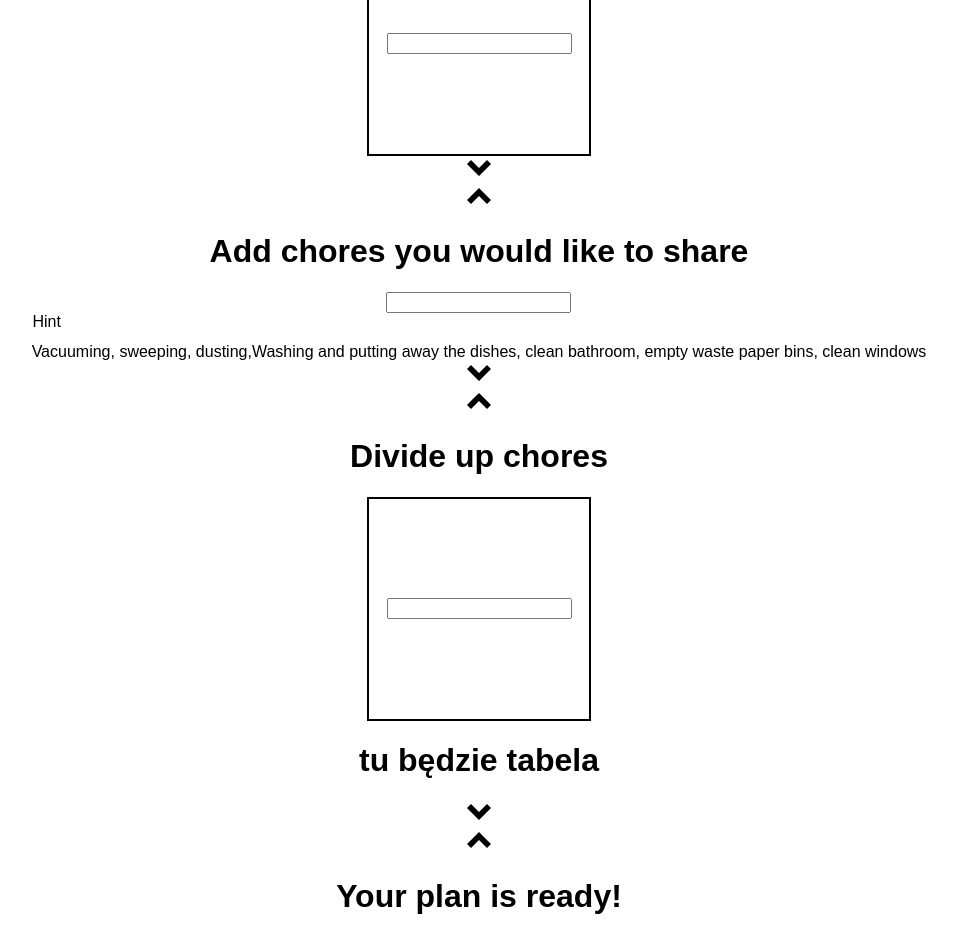
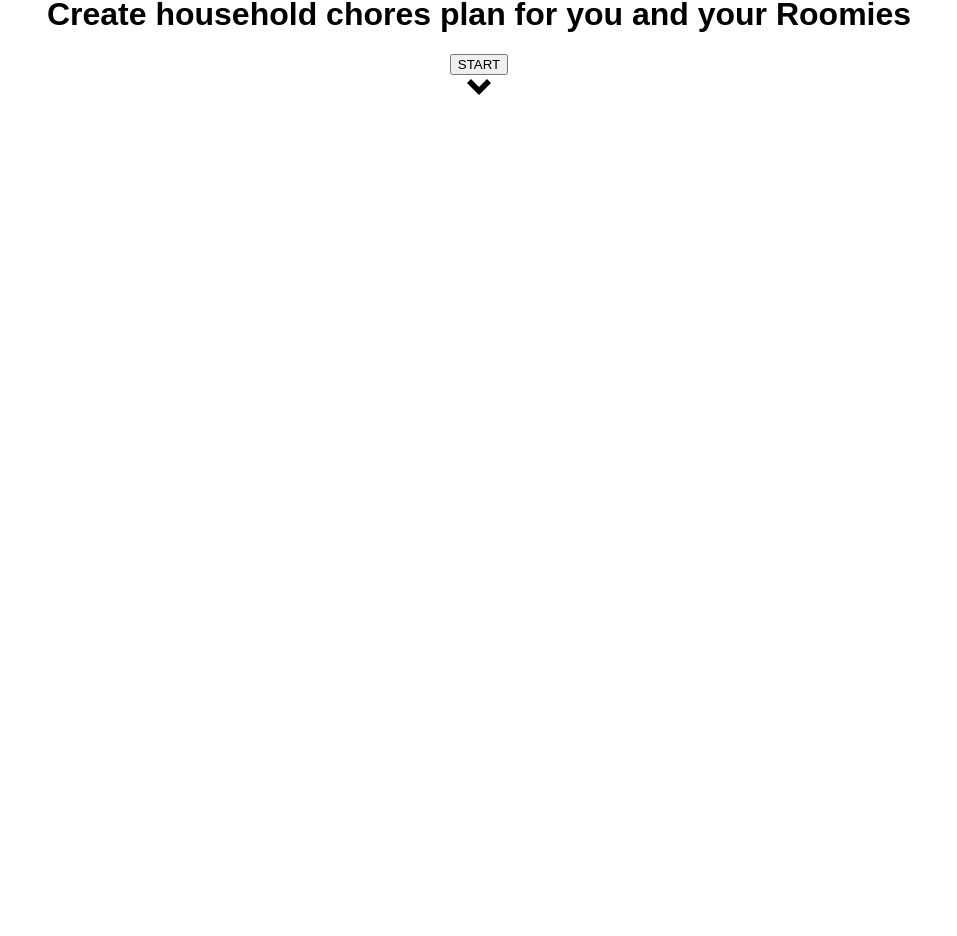
Before and after one commit to AHerod/chores-table-generator, a React (Create React App) app: page / in a window 1280 px wide. Shown: the part 361-1297 px from the top of the page, without its empty margins (161-1118 px from the left). After the commit the page ends 800 px from the top, so only its background shows below. Built offline with nearby package versions, Linux system fonts and the light colour scheme.

Commit message:
routes and links added

```diff
--- a/package.json
+++ b/package.json
@@ -6,6 +6,7 @@
     "react": "^16.4.2",
     "react-dom": "^16.4.2",
     "react-hexagon": "^1.1.3",
+    "react-router-dom": "^4.3.1",
     "react-scripts": "1.1.5"
   },
   "scripts": {
--- a/src/App.js
+++ b/src/App.js
@@ -1,5 +1,12 @@
 import React, { Component } from 'react';
 import arrow from './arrow.svg';
+import {
+  HashRouter,
+  Route,
+  Link,
+  Switch,
+  NavLink,
+} from 'react-router-dom';
 import './App.css';
 
 // ###### Main page #####
@@ -8,7 +15,8 @@ const mainPageStyle = {
   display: "flex",
   justifyContent: "center",
   alignItems: "center",
-  flexDirection: "column"
+  flexDirection: "column",
+  height: "100vh"
 };
 const nameCardStyle = {
   width: "220px",
@@ -29,7 +37,10 @@ class MainPage extends Component{
   return(
           <div style={mainPageStyle}>
             <Start/>
+            <Link to = "/roomiesnumber">
             <Next/>
+            </Link>
+
           </div>
         )
   }
@@ -82,9 +93,13 @@ class RoomiesNumberPage extends Component{
   render(){
   return (
           <div  style={mainPageStyle}>
+            <Link to = "/">
             <Previous/>
+            </Link>
             <h1>Type a number of roommates at your flat</h1>
+            <Link to = "/names">
             <Next/>
+            </Link>
           </div>
         )
   }
@@ -94,9 +109,13 @@ class NamesPage extends Component{
   render(){
     return(
             <div style={mainPageStyle}>
+              <Link to = "/roomiesnumber">
               <Previous/>
+              </Link>
               <CardContainer/>
+              <Link to = "/chorelist">
               <Next/>
+              </Link>
             </div>
           )
   }
@@ -123,10 +142,14 @@ class ChoresListPage extends React.Component{
   render(){
     return(
       <div style={mainPageStyle}>
+        <Link to = "/names">
         <Previous/>
+        </Link>
         <h1>Add chores you would like to share</h1>
         <AddChore/>
+        <Link to = "/table">
         <Next/>
+        </Link>
       </div>
     )
   }
@@ -150,11 +173,15 @@ class ChoresTablePage extends React.Component{
   render(){
     return(
       <div style={mainPageStyle}>
+        <Link to = "/chorelist">
         <Previous/>
+        </Link>
         <h1>Divide up chores</h1>
         <CardContainer/>
         <Table/>
+        <Link to = "final">
         <Next/>
+        </Link>
       </div>
     )
   }
@@ -170,7 +197,9 @@ class FinalPage extends React.Component{
   render(){
    return(
      <div style={mainPageStyle}>
+       <Link to = "/table">
        <Previous/>
+       </Link>
        <h1>Your plan is ready!</h1>
        <h2>Now you can download it & Print</h2>
        <h3>or</h3>
@@ -188,14 +217,24 @@ class FinalPage extends React.Component{
 class App extends Component {
   render() {
     return (
-            <div>
-              <MainPage/>
-              <RoomiesNumberPage/>
-              <NamesPage/>
-              <ChoresListPage/>
-              <ChoresTablePage/>
-              <FinalPage/>
+      <HashRouter>
+
+      <div>
+        <Switch>
+              <Route  exact path ="/" component = {MainPage}/>
+              <Route  path ="/roomiesnumber" component = {RoomiesNumberPage}/>
+              <Route  path ="/names" component = {NamesPage}/>
+              <Route  path ="/chorelist" component = {ChoresListPage}/>
+              <Route  path ="/table" component = {ChoresTablePage}/>
+              <Route  path ="/final" component = {FinalPage}/>
+        </Switch>
+              {/*<RoomiesNumberPage/>*/}
+              {/*<NamesPage/>*/}
+              {/*<ChoresListPage/>*/}
+              {/*<ChoresTablePage/>*/}
+              {/*<FinalPage/>*/}
             </div>
+            </HashRouter>
           );
   }
 }
```
